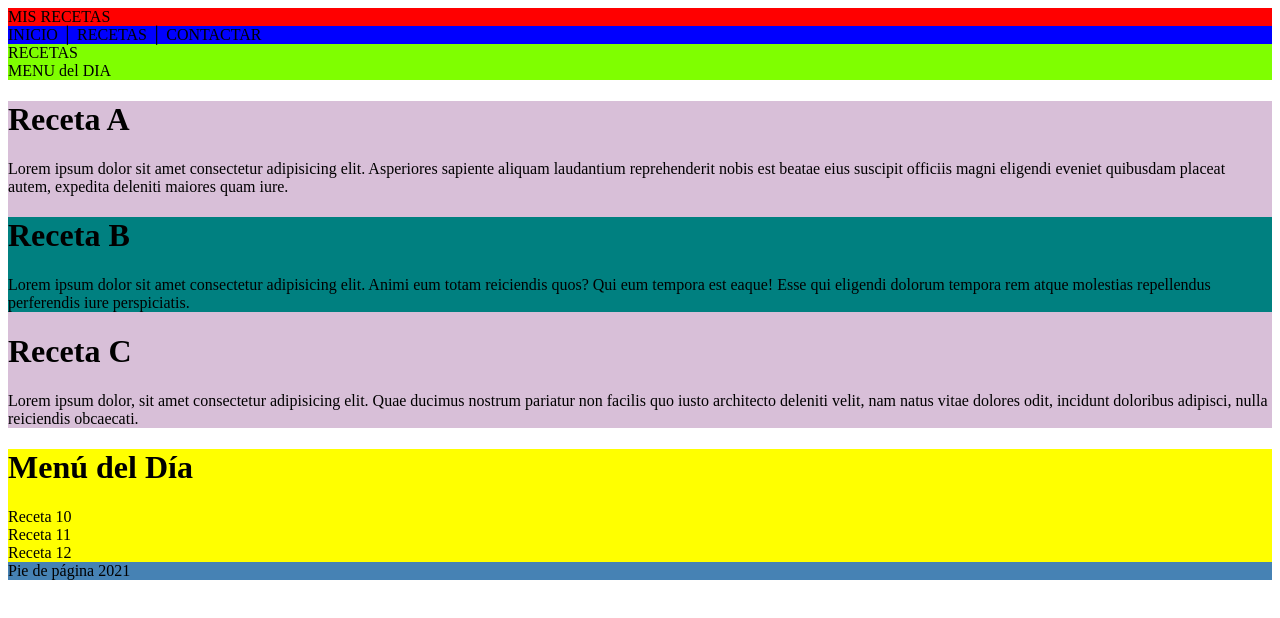
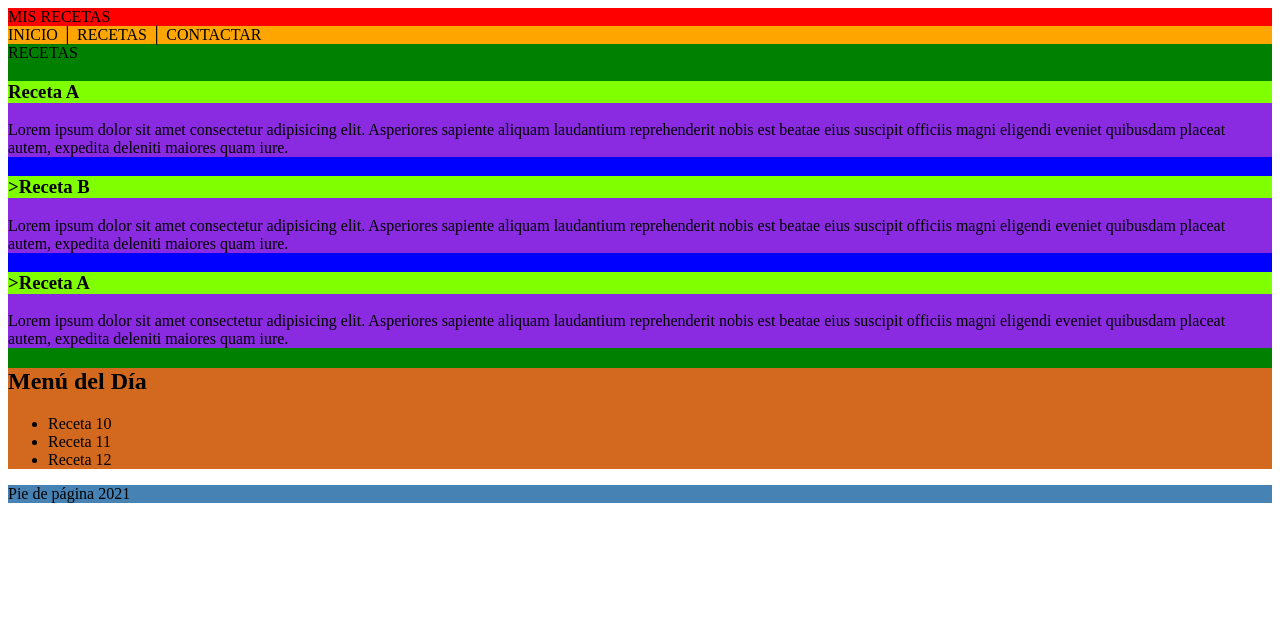
Before and after one commit to poolversan/misrecetas, a plain HTML site: page index.html in a window 1280 px wide. Drawn offline with Linux system fonts and the light colour scheme.

Commit message:
Avanzando

```diff
--- a/index.html
+++ b/index.html
@@ -7,38 +7,34 @@
         <meta name="keywords" content="Recetas, menus y demás viandas">
     </head>
     <body>
-        <div style="background-color: red;">
-            MIS RECETAS
-        </div>
-        <div style="background-color: blue;">
-            INICIO │ RECETAS │ CONTACTAR
-        </div>
-        <div style="background-color: chartreuse;">
+        <header style="background-color: red;"> MIS RECETAS </header>
+        <nav style="background-color: orange;"> INICIO │ RECETAS │ CONTACTAR </nav>
+        <main style="background-color: green;">
             <div>RECETAS</div>
-            <div>MENU del DIA</div>
-        </div>
-        <div style="background-color: thistle;">
-            <div>
-               <h1>Receta A</h1>
-            </div>
-            <div>Lorem ipsum dolor sit amet consectetur adipisicing elit. Asperiores sapiente aliquam laudantium reprehenderit nobis est beatae eius suscipit officiis magni eligendi eveniet quibusdam placeat autem, expedita deleniti maiores quam iure. </div>
-            <div style="background-color: teal;">
-                   <h1>Receta B</h1>
-                  <div>Lorem ipsum dolor sit amet consectetur adipisicing elit. Animi eum totam reiciendis quos? Qui eum tempora est eaque! Esse qui eligendi dolorum tempora rem atque molestias repellendus perferendis iure perspiciatis.</div>
-            </div>
-            <div>
-                   <h1>Receta C</h1>
-            </div>
-            <div>Lorem ipsum dolor, sit amet consectetur adipisicing elit. Quae ducimus nostrum pariatur non facilis quo iusto architecto deleniti velit, nam natus vitae dolores odit, incidunt doloribus adipisci, nulla reiciendis obcaecati.</div>
-        </div>
-        <div style="background-color: yellow;">
-            <h1>Menú del Día</h1>
-                <div>Receta 10</div>
-                <div>Receta 11</div>
-                <div> Receta 12 </div>
-        </div>
-        <div style="background-color: steelblue;">
-            Pie de página 2021
-        </div>
+            <div style="background-color: thistle;"></div>
+            <section style="background-color: blue;">
+                <article style="background-color: blueviolet;">
+                    <h1 style="background-color: chartreuse;">Receta A</h1>
+                    <p>Lorem ipsum dolor sit amet consectetur adipisicing elit. Asperiores sapiente aliquam laudantium reprehenderit nobis est beatae eius suscipit officiis magni eligendi eveniet quibusdam placeat autem, expedita deleniti maiores quam iure. </p>
+                </article>
+                <article style="background-color: blueviolet;">
+                    <h1 style="background-color: chartreuse;">>Receta B</h1>
+                    <p>Lorem ipsum dolor sit amet consectetur adipisicing elit. Asperiores sapiente aliquam laudantium reprehenderit nobis est beatae eius suscipit officiis magni eligendi eveniet quibusdam placeat autem, expedita deleniti maiores quam iure. </p>
+                </article>
+                <article style="background-color: blueviolet;">
+                    <h1 style="background-color: chartreuse;">>Receta A</h1>
+                    <p>Lorem ipsum dolor sit amet consectetur adipisicing elit. Asperiores sapiente aliquam laudantium reprehenderit nobis est beatae eius suscipit officiis magni eligendi eveniet quibusdam placeat autem, expedita deleniti maiores quam iure. </p>
+                </article>
+            </section>
+            <aside style="background-color: chocolate;">
+                <h2>Menú del Día</h2>
+                <ul>
+                    <li>Receta 10</li>
+                    <li>Receta 11</li>
+                    <li> Receta 12 </li>
+                </ul>
+            </aside>
+        </main>
+        <footer style="background-color: steelblue;">Pie de página 2021</footer>
     </body>
 </html>
```
